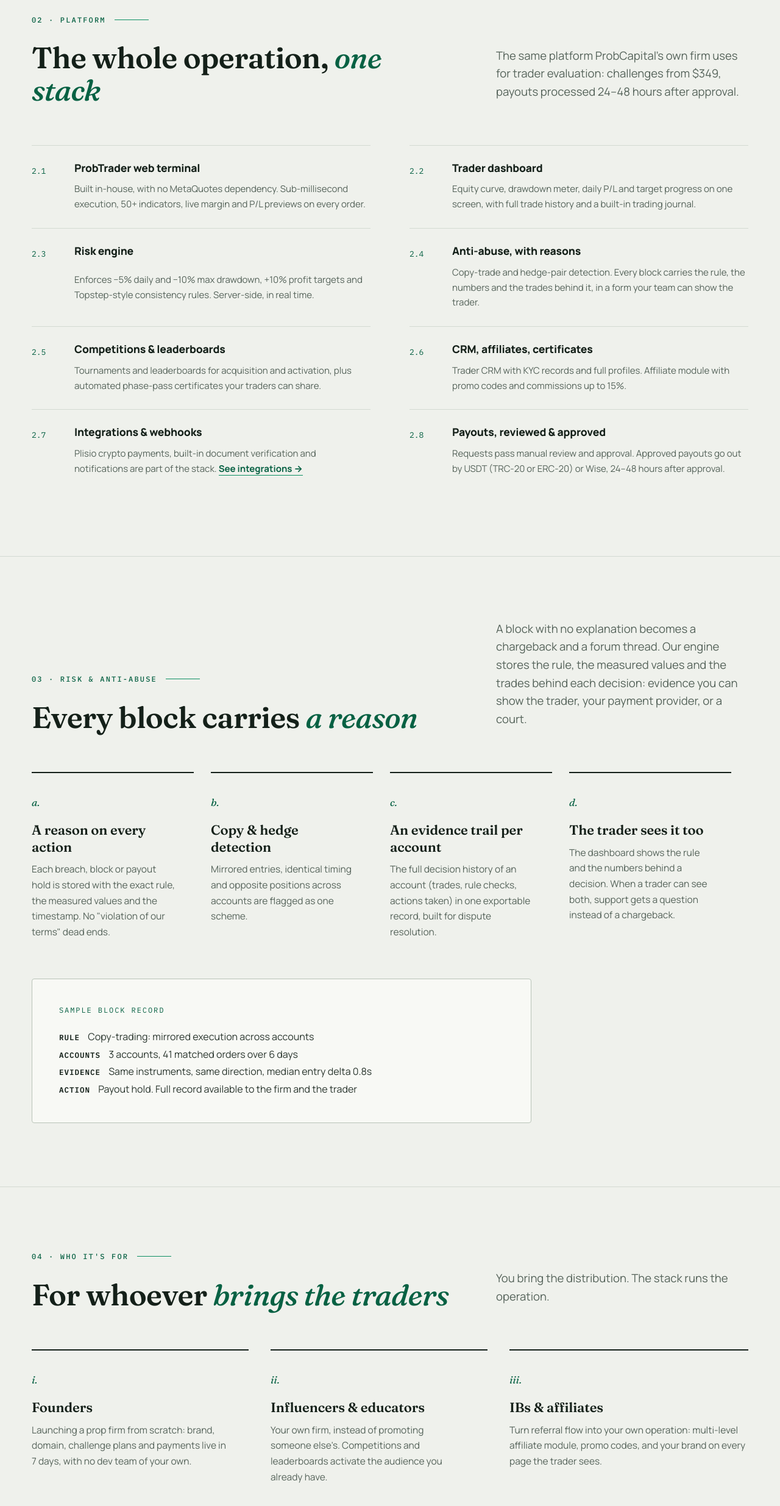
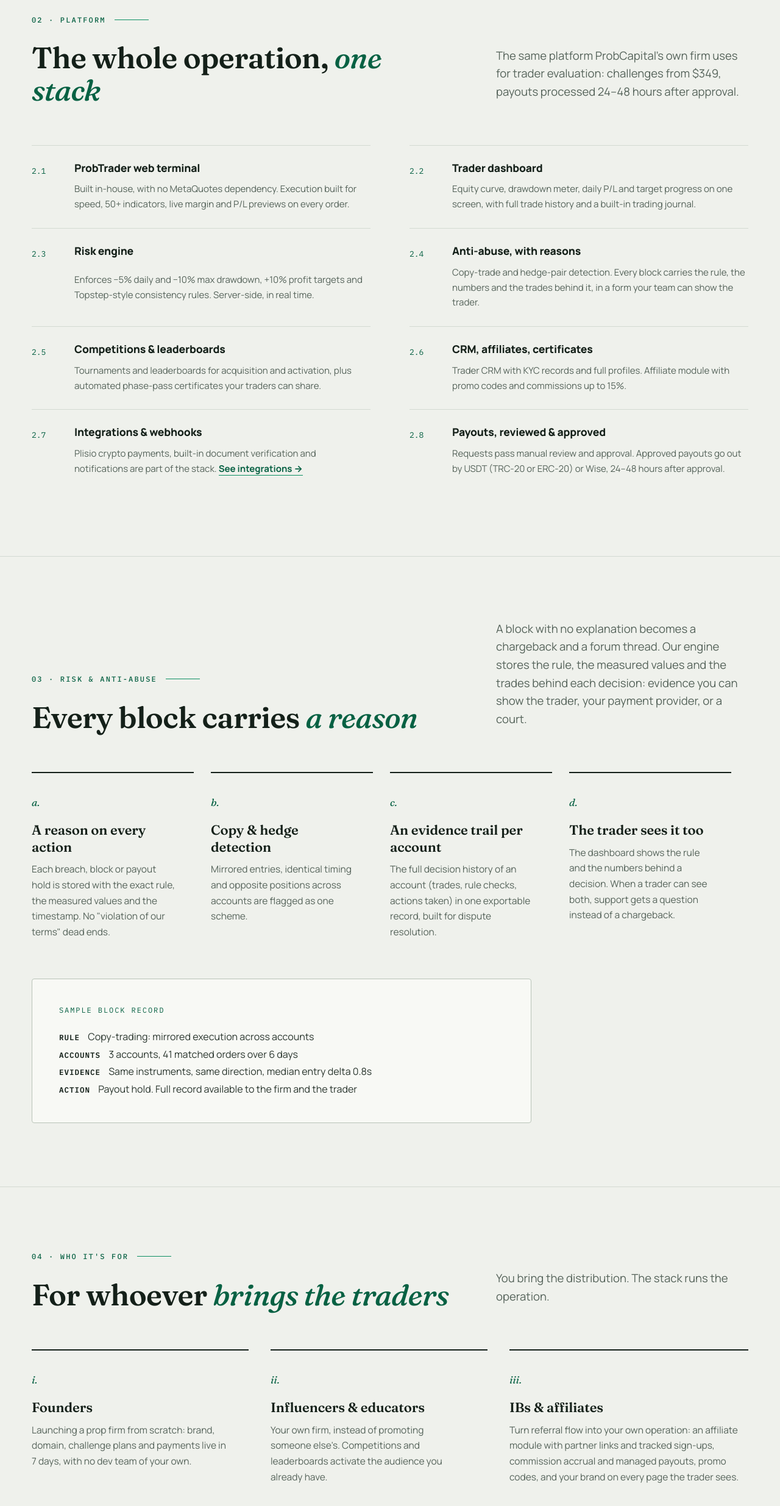
Before and after one commit to akcept24/probcapital-saas, a website: page public/index.html in a window 1280 px wide. Shown: the part 2676-5146 px from the top of the page at 61% size. Drawn offline with Linux system fonts and the light colour scheme.

Commit message:
fix(copy): landing honesty — export on request, single-level affiliate, no latency figure
- Integrations 'Export & exit': full export is produced on request and on
  exit; self-serve export is roadmap, not live — page claims live-only.
- Landing §04: affiliate module described as shipped (partner links,
  tracked sign-ups, commission accrual, managed payouts); drop multi-level.
- Landing §02 terminal: drop unverifiable 'sub-millisecond execution' for
  a qualitative speed claim.

```diff
--- a/public/index.html
+++ b/public/index.html
@@ -391,7 +391,7 @@
       <div class="index-row" data-rv>
         <span class="no">2.1</span>
         <h3>ProbTrader web terminal</h3>
-        <p>Built in-house, with no MetaQuotes dependency. Sub-millisecond execution, 50+ indicators, live margin and P/L previews on every order.</p>
+        <p>Built in-house, with no MetaQuotes dependency. Execution built for speed, 50+ indicators, live margin and P/L previews on every order.</p>
       </div>
       <div class="index-row" data-rv>
         <span class="no">2.2</span>
@@ -500,7 +500,7 @@
       <div class="col" data-rv>
         <span class="n">iii.</span>
         <h3>IBs &amp; affiliates</h3>
-        <p>Turn referral flow into your own operation: multi-level affiliate module, promo codes, and your brand on every page the trader sees.</p>
+        <p>Turn referral flow into your own operation: an affiliate module with partner links and tracked sign-ups, commission accrual and managed payouts, promo codes, and your brand on every page the trader sees.</p>
       </div>
     </div>
   </div>
```
Also changed, not shown: public/integrations.html (+1 -1 lines).
